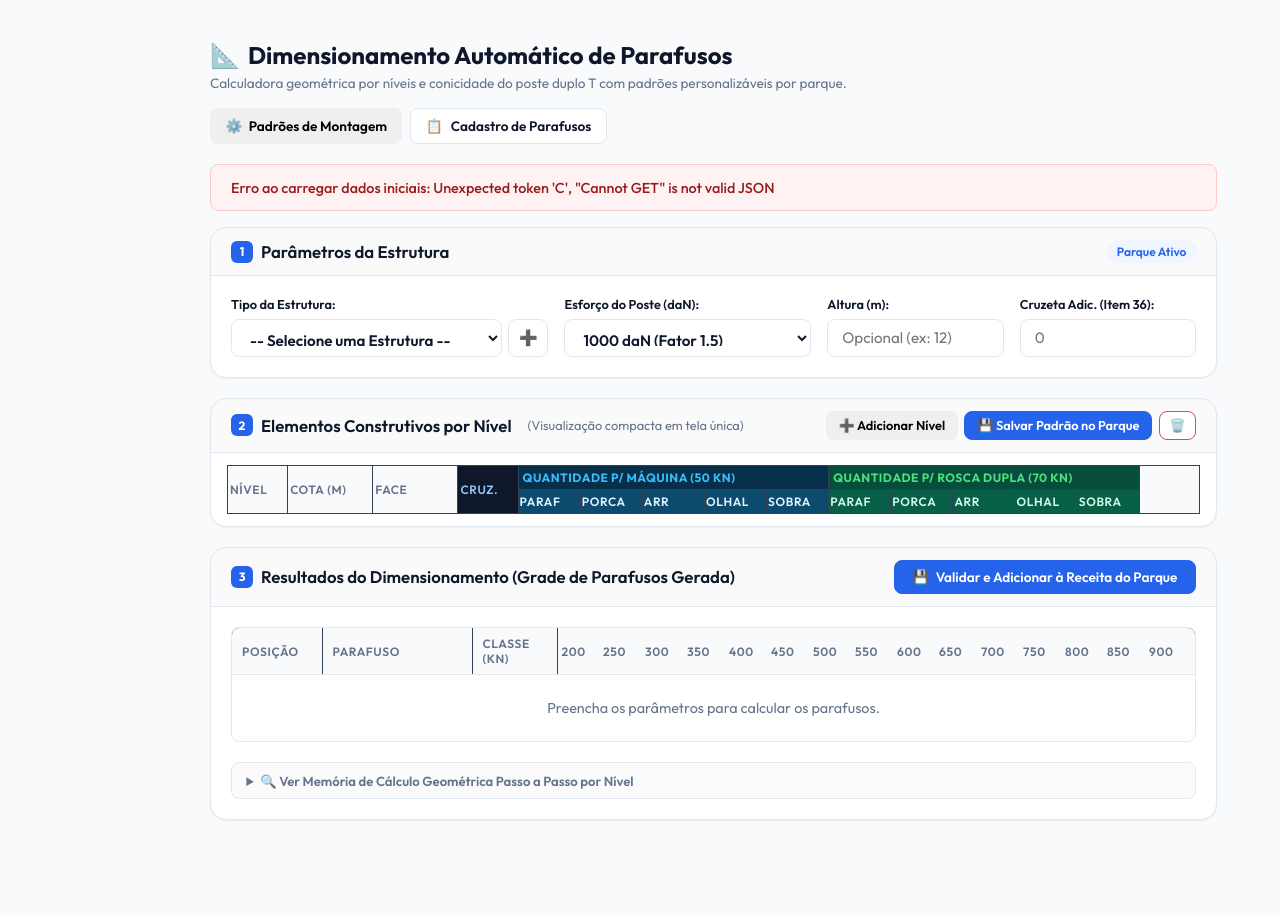
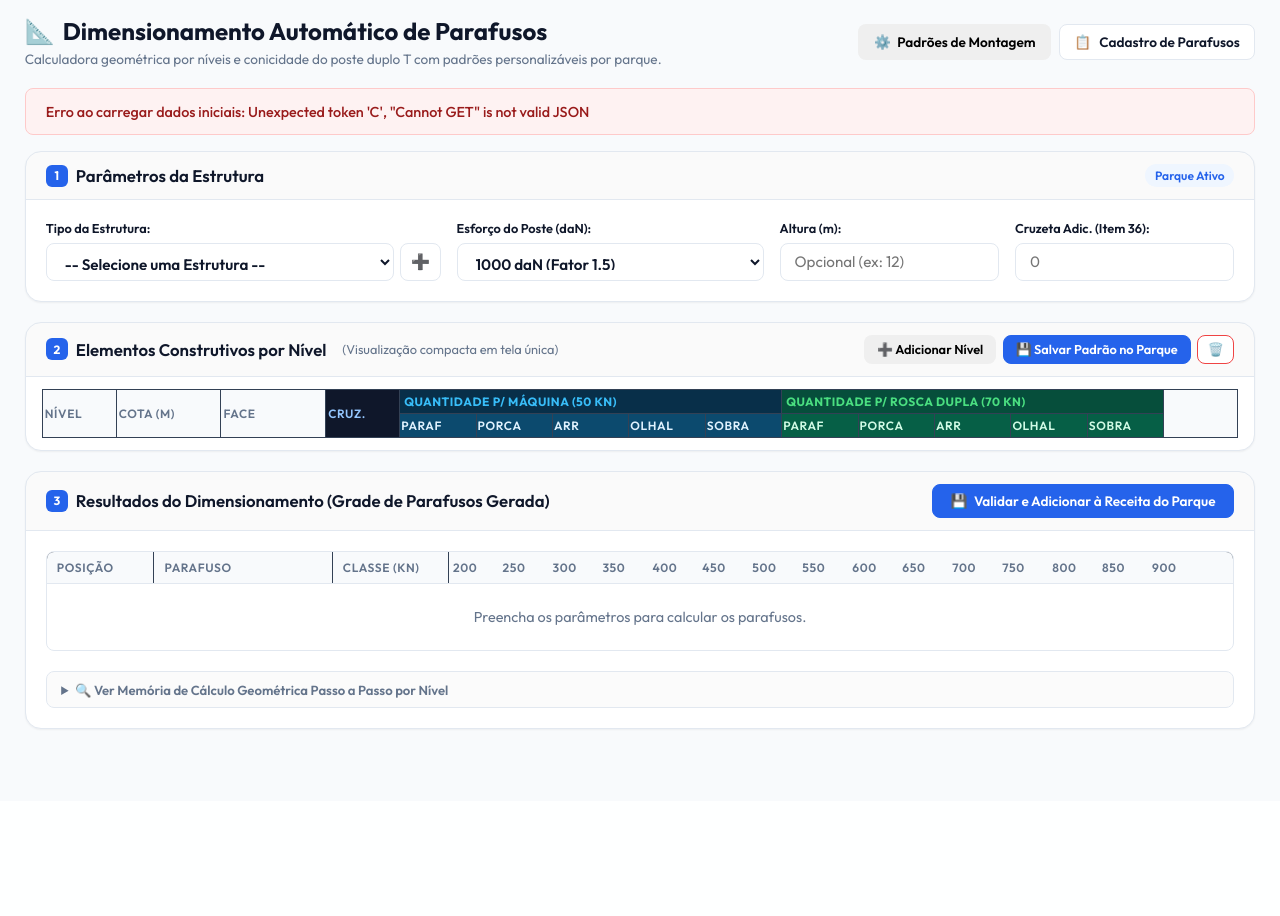
Before and after one commit to viniciusars/Listas-online, a Python web app: template templates/dimensionar_parafusos.html in a window 1280 px wide. Shown: the part 70-986 px from the top of the page. After the commit the page ends 800 px from the top, so only its background shows below. Run offline with Jinja, Linux system fonts and the light colour scheme; the template is opened without the code that fills it, so the values that code supplies are empty.

Commit message:
style(ui): expandir layout da pagina de dimensionamento para largura total da tela

```diff
--- a/templates/dimensionar_parafusos.html
+++ b/templates/dimensionar_parafusos.html
@@ -2,8 +2,21 @@
 
 {% block title %}Dimensionar Parafusos — Sistema de Quantitativos RMT{% endblock %}
 
+{% block styles %}
+main {
+    max-width: 98% !important;
+    width: 98% !important;
+    margin: 16px auto !important;
+    padding: 0 12px !important;
+}
+.page-container {
+    max-width: 100% !important;
+    width: 100% !important;
+}
+{% endblock %}
+
 {% block content %}
-<div class="page-container" style="max-width: 1300px; margin: 0 auto; padding-bottom: 2rem;">
+<div class="page-container" style="width: 100%; padding-bottom: 2rem;">
 
   <!-- Header da Página -->
   <div style="display: flex; justify-content: space-between; align-items: center; flex-wrap: wrap; gap: 1rem; margin-bottom: 1.25rem;">
```
